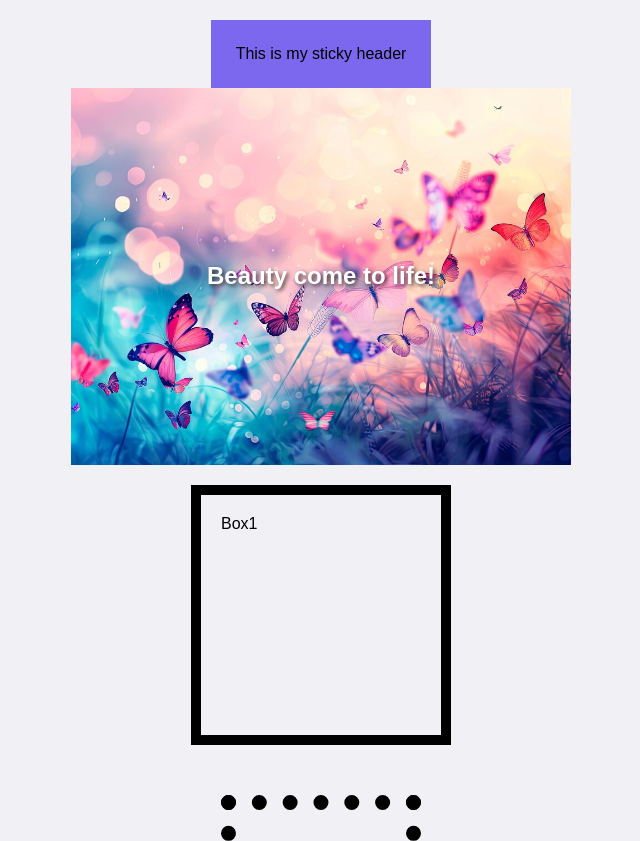
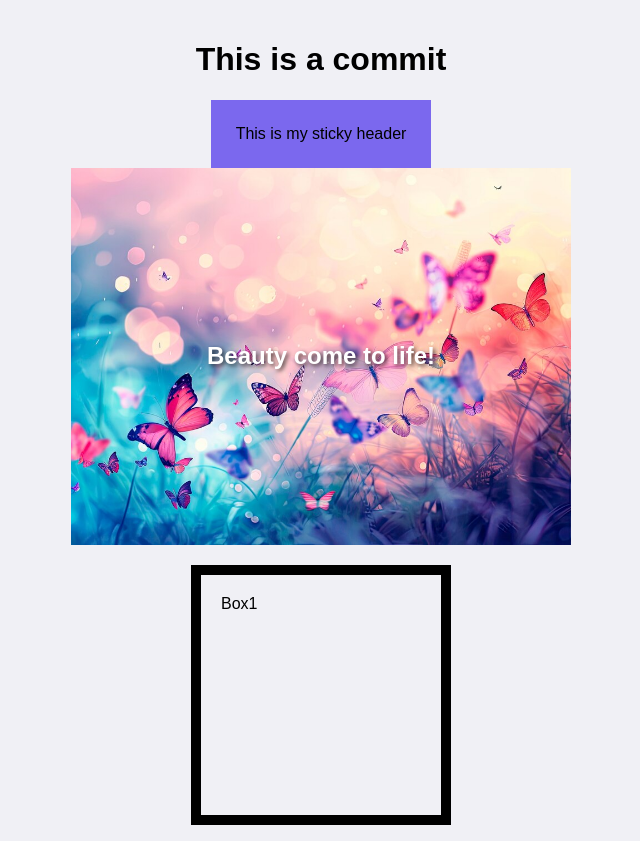
Before and after one commit to MarcosMadera/html-css-devtools-practice, a plain HTML site: page Files/index.html in a window 1280 px wide. Shown: the top 841 px of the page, without its empty margins (319-959 px from the left). Drawn offline with Linux system fonts and the light colour scheme.

Commit message:
just finished exercise 7

```diff
--- a/Files/index.html
+++ b/Files/index.html
@@ -28,7 +28,7 @@
 
 
 <body>
-
+   <h1>This is a commit</h1>
   <div class="header7"> This is my sticky header
 
   </div>
```
